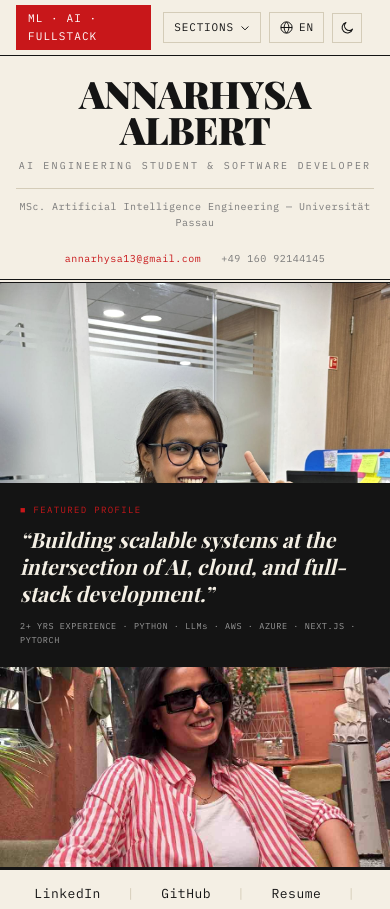
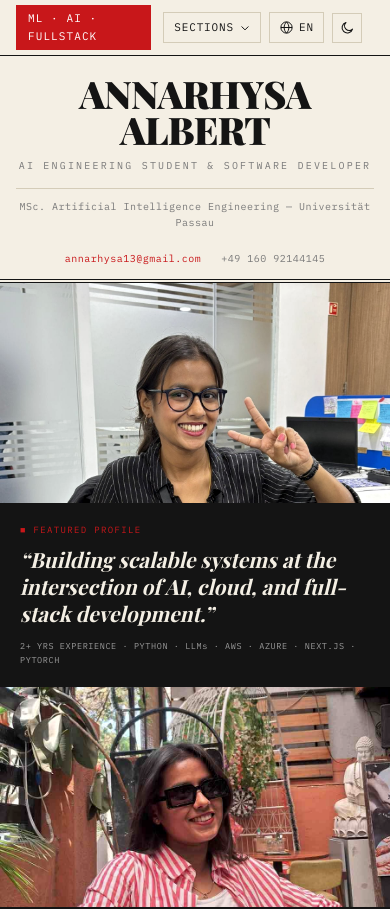
Before and after one commit to Annarhysa/annarhysas-portfolio.github.io, a React (Vite) app: page / in a window 390 px wide. Shown: the top 909 px of the page. Built offline with nearby package versions, Linux system fonts and the light colour scheme; a web font is replaced by a local one.

Commit message:
fix: Home page images - responsive

```diff
--- a/src/styles/index.css
+++ b/src/styles/index.css
@@ -980,7 +980,9 @@ button { font: inherit; background: none; border: none; cursor: pointer; }
   .navbar__location { display: none; }
   .home-block { height: auto; overflow: visible; }
   .photo-strip { grid-template-columns: 1fr; flex: none; min-height: auto; }
-  .photo-col { height: 200px; }
+  .photo-col { height: 220px; }
+  .photo-col:not(.photo-col--right) img { object-position: center 18%; }
+  .photo-col--right img { object-position: center 55%; }
   .photo-col-center { padding: 20px; }
   .photo-strip-rule { display: none; }
   .summary-grid, .experience-record { grid-template-columns: 1fr; column-count: 1; }
```
